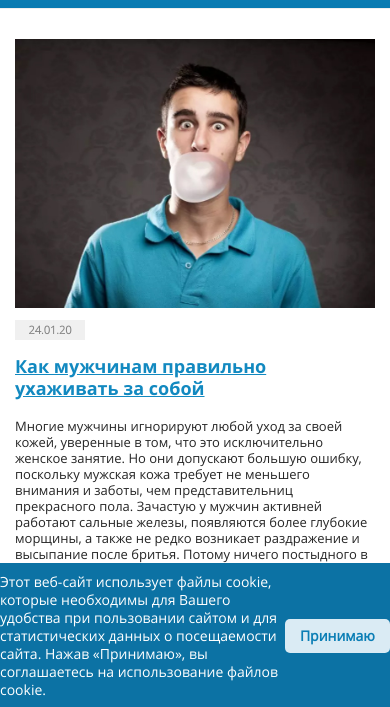
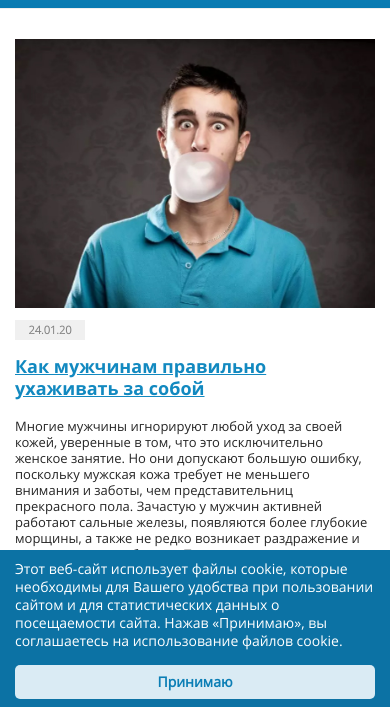
Before and after one commit to Valikwp/medicinform, a website: page src/pug/index.pug in a window 390 px wide. Shown: the part 135-842 px from the top of the page. Drawn offline with nearby package versions, Linux system fonts and the light colour scheme; files that its build step writes are made by us from their sources; files whose address does not match are found by name.

Commit message:
fixed cookie window responsive

```diff
--- a/src/assets/styles/components/_footer.scss
+++ b/src/assets/styles/components/_footer.scss
@@ -182,11 +182,18 @@
   padding-top: 10px;
   padding-bottom: 10px;
   display: none;
+  @include phone-1023 {
+    padding-left: 15px;
+    padding-right: 15px;
+  }
 
   &-content {
     display: flex;
     justify-content: space-between;
     align-items: center;
+    @include phone-767 {
+      display: block;
+    }
 
     p {
       color: $white-color;
@@ -206,6 +213,11 @@
       padding-top: 10px;
       padding-bottom: 10px;
       cursor: pointer;
+      @include phone-767 {
+        display: block;
+        margin-top: 15px;
+        text-align: center;
+      }
 
       &:hover {
         text-decoration: underline;
--- a/src/assets/styles/components/_header.scss
+++ b/src/assets/styles/components/_header.scss
@@ -415,10 +415,14 @@ header {
             }
           }
 
-          &:nth-last-of-type(2), &:nth-last-of-type(3) {
-            display: none;
+
           }
-
+> li {
+  &:nth-last-of-type(2), &:nth-last-of-type(3) {
+    @include phone-1023 {
+      display: none;
+    }
+}
           @include phone-1023 {
             padding-right: 0;
             padding-left: 15px;
```
Also changed, not shown: build/assets/css/style.css, build/index.html.
